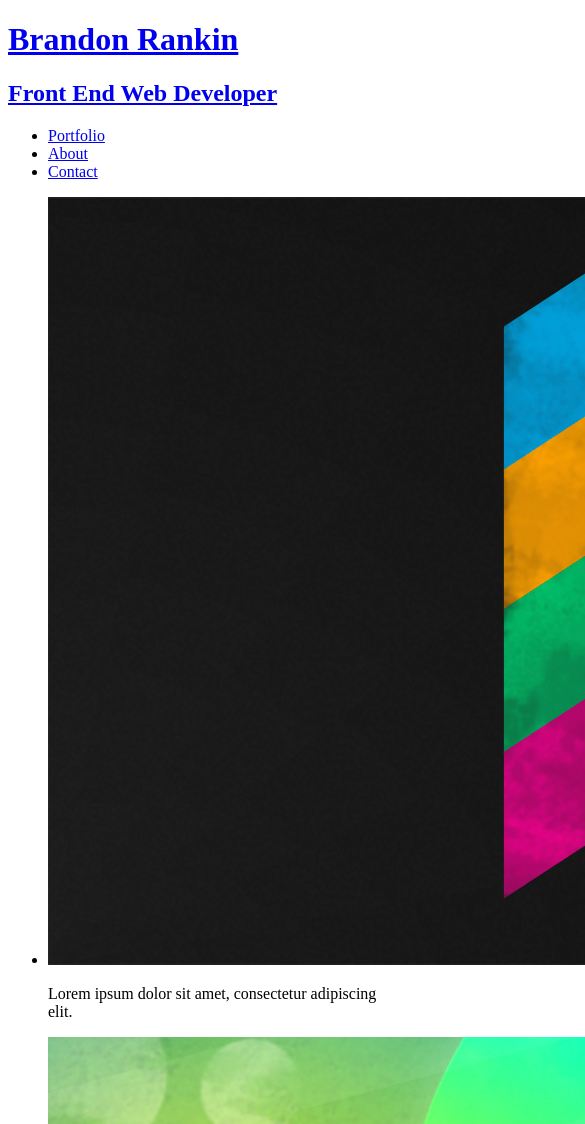
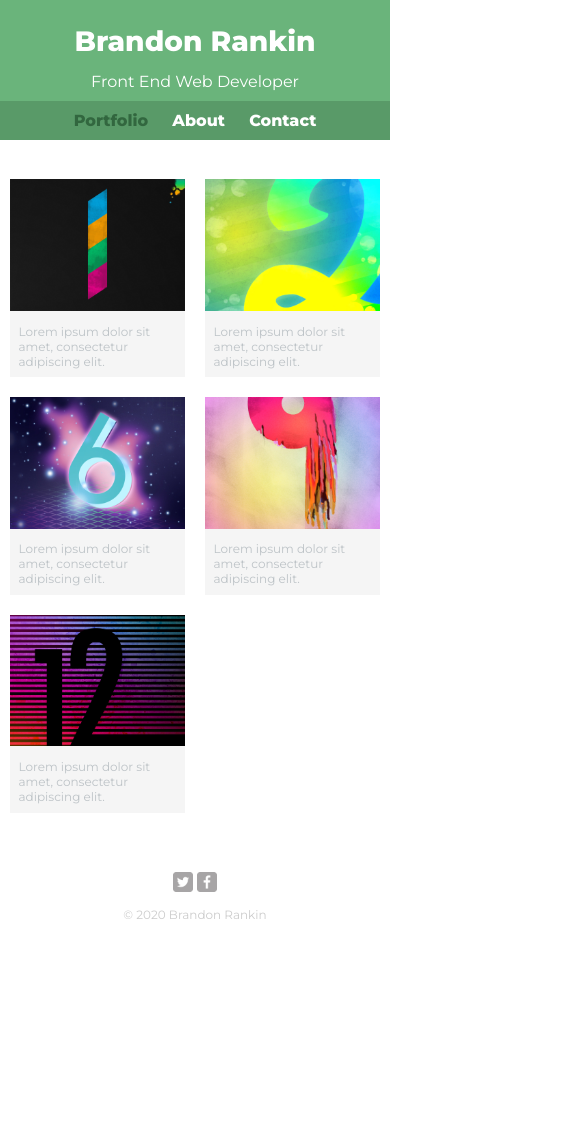
Before and after one commit to Brankin111/Class-Portfolio, a plain HTML site: page index.html in a window 390 px wide. Shown: the top 1124 px of the page, 585 px wide, since content can reach past the window. After the commit the page ends 934 px from the top, so only its background shows below. Drawn offline with Linux system fonts and the light colour scheme.

Commit message:
created css folder with main and responsive css files. started basic layout.

```diff
--- /dev/null
+++ b/css/main.css
@@ -0,0 +1,170 @@
+/***********
+GENERAL
+***********/
+body {
+    font-family: 'Montserrat', sans-serif;
+    margin: 0px;
+}
+
+a {
+    text-decoration: none;
+}
+
+li {
+    list-style: none;
+}
+
+h1 {
+    font-size: 1.75em;
+    font-weight: 800;
+}
+
+h2 {
+    font-size: 1em;
+    font-weight: 400;
+    margin: -5px 0 0 0;
+}
+
+img {
+    max-width: 100%;
+}
+
+
+/***********
+HEADER
+***********/
+
+#logo {
+    text-align: center;
+}
+
+header {
+    width: 100%;
+    margin: 0 0 30px 0;
+    padding: 5px 0 0 0;
+}
+
+
+/***********
+NAVIGATION
+***********/
+
+nav {
+    text-align: center;
+    padding: 10px 0;
+    margin: 10px 0 0;
+}
+
+nav ul {
+    margin: 0 10px;
+    padding: 0;
+}
+
+nav li {
+    display: inline-block;
+}
+
+nav a {
+    padding: 15px 10px;
+    font-weight: 800;
+}
+
+
+/***********
+FOOTER
+***********/
+
+footer {
+    text-align: center;
+    font-size: .75em;
+    color: #ccc;
+    padding-top: 50px;
+    clear: both;
+}
+
+.social-icon {
+    width: 20px;
+    height: 20px;
+    margin: 0px;
+}
+
+
+/***********
+PAGE: PORTFOLIO
+***********/
+
+#gallery {
+    margin: 0;
+    padding: 0;
+}
+
+#gallery li {
+    background-color: #f5f5f5;
+    color: #bdc3c7;
+    float: left;
+    width: 45%;
+    margin: 2.5%;
+}
+
+#gallery li p {
+    margin: 0;
+    padding: 5%;
+    font-size: .75em;
+}
+
+
+/***********
+PAGE: ABOUT
+***********/
+
+.profile-photo {
+    max-height: 150px;
+    border-radius: 100%;
+    margin: 0 auto 30px;
+}
+
+
+/***********
+PAGE: CONTACT
+***********/
+
+
+
+
+/***********
+COLORS
+***********/
+
+body {
+    background-color: #fff;
+    color: #999;
+}
+
+header {
+    background: #6ab47b;
+}
+
+/*background on mobile*/
+nav {
+    background: #599a68;
+}
+
+/*color of logo*/
+h1,
+h2 {
+    color: #fff;
+}
+
+/*links*/
+a {
+    color: #6ab47b;
+}
+
+nav a {
+    color: #fff;
+}
+
+nav a:hover,
+nav a.selected {
+    color: #32673f;
+}
--- a/index.html
+++ b/index.html
@@ -7,7 +7,11 @@
     <meta name="viewport" content="width=device-width, initial-scale=1">
     <!-- TITLE TAG -->
     <title>Brandon Rankin | Front End Web Developer</title>
+    <!-- FONTS -->
+    <link href="https://fonts.googleapis.com/css2?family=Montserrat:wght@300;400;800&display=swap" rel="stylesheet">
     <!-- CSS LINKS -->
+    <link rel="stylesheet" href="css/main.css">
+    <link rel="stylesheet" href="css/responsive.css">
 
 </head>
 
@@ -15,7 +19,7 @@
     <!-- Header Start -->
     <header>
         <!-- Clickable Title to Index Page -->
-        <a href="index.html">
+        <a href="index.html" id="logo">
             <h1>Brandon Rankin</h1>
             <h2>Front End Web Developer</h2>
         </a>
@@ -23,7 +27,7 @@
         <nav>
             <!-- List of 3 Links -->
             <ul>
-                <li><a href="#">Portfolio</a></li>
+                <li><a href="#" class="selected">Portfolio</a></li>
                 <li><a href="about.html">About</a></li>
                 <li><a href="contact.html">Contact</a></li>
             </ul>
@@ -32,39 +36,41 @@
         <!-- Header End -->
     </header>
 
-    <ul>
+    <div id="wrapper">
+        <ul id="gallery">
             <li>
-            <img src="img (1)/img/numbers-01.jpg">
+                <img src="img (1)/img/numbers-01.jpg" alt="number 1">
                 <p>Lorem ipsum dolor sit amet, consectetur adipiscing elit.</p>
             </li>
 
             <li>
-            <img src="img (1)/img/numbers-02.jpg">
+                <img src="img (1)/img/numbers-02.jpg" alt="number 2">
                 <p>Lorem ipsum dolor sit amet, consectetur adipiscing elit.</p>
             </li>
 
             <li>
-            <img src="img (1)/img/numbers-06.jpg">
+                <img src="img (1)/img/numbers-06.jpg" alt="number 6">
                 <p>Lorem ipsum dolor sit amet, consectetur adipiscing elit.</p>
             </li>
 
             <li>
-            <img src="img (1)/img/numbers-09.jpg">
+                <img src="img (1)/img/numbers-09.jpg" alt="number 9">
                 <p>Lorem ipsum dolor sit amet, consectetur adipiscing elit.</p>
             </li>
 
             <li>
-            <img src="img (1)/img/numbers-12.jpg">
+                <img src="img (1)/img/numbers-12.jpg" alt="number 12">
                 <p>Lorem ipsum dolor sit amet, consectetur adipiscing elit.</p>
             </li>
         </ul>
+    </div>
 
     <!-- Footer Start-->
     <footer>
         <!-- Twitter Link thats clickable and opens in a new tab -->
-        <a href="#" target="_blank"><img src="img (1)/img/twitter-wrap.png"></a>
+        <a href="#" target="_blank"><img src="img (1)/img/twitter-wrap.png" class="social-icon"></a>
         <!-- Facebook Link thats clickable and opens in a new tab -->
-        <a href="https://www.facebook.com/brankin3" target="_blank"><img src="img (1)/img/facebook-wrap.png"></a>
+        <a href="https://www.facebook.com/brankin3" target="_blank"><img src="img (1)/img/facebook-wrap.png" class="social-icon"></a>
         <!-- Copyright Info -->
         <p>&copy; 2020 Brandon Rankin</p>
         <!-- Footer End -->
```
Also changed, not shown: about.html (+9 -5 lines), contact.html (+15 -11 lines), css/responsive.css (added). Lines whose indentation alone changed are shown as unchanged.
